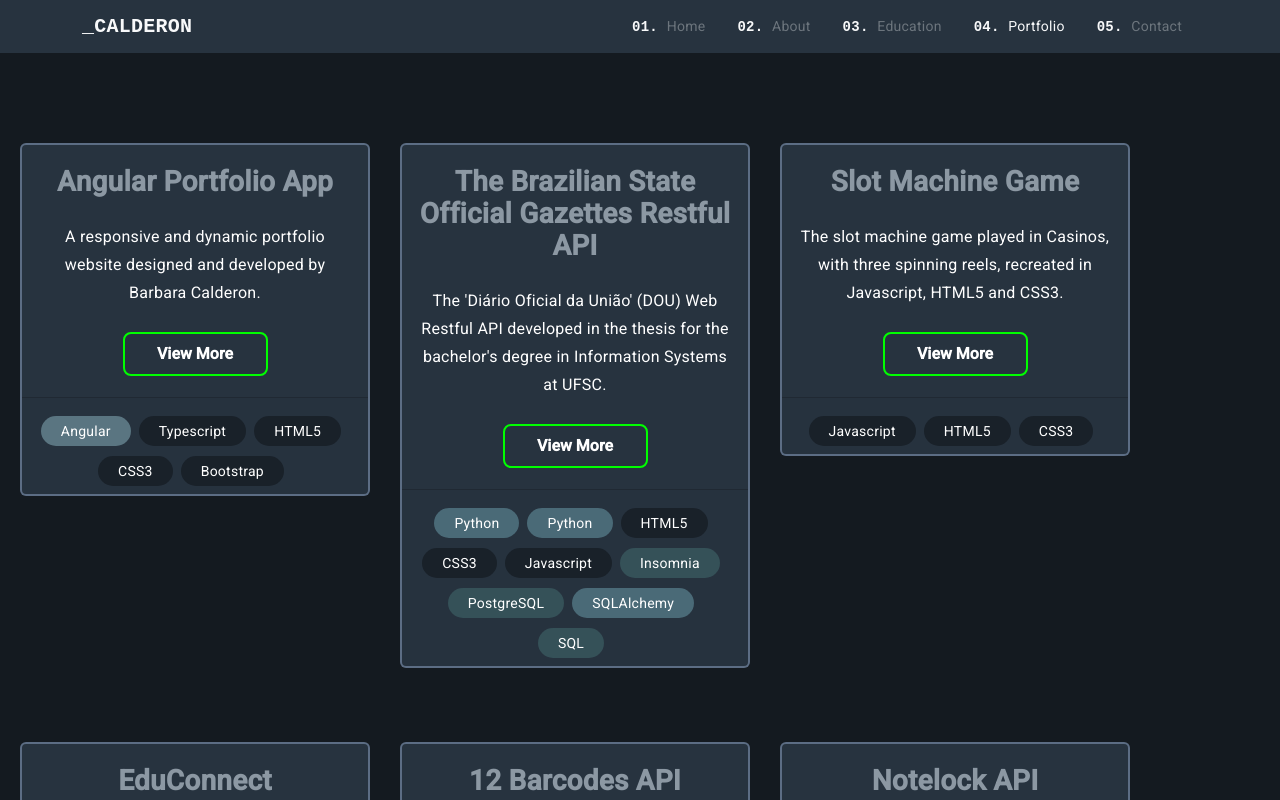
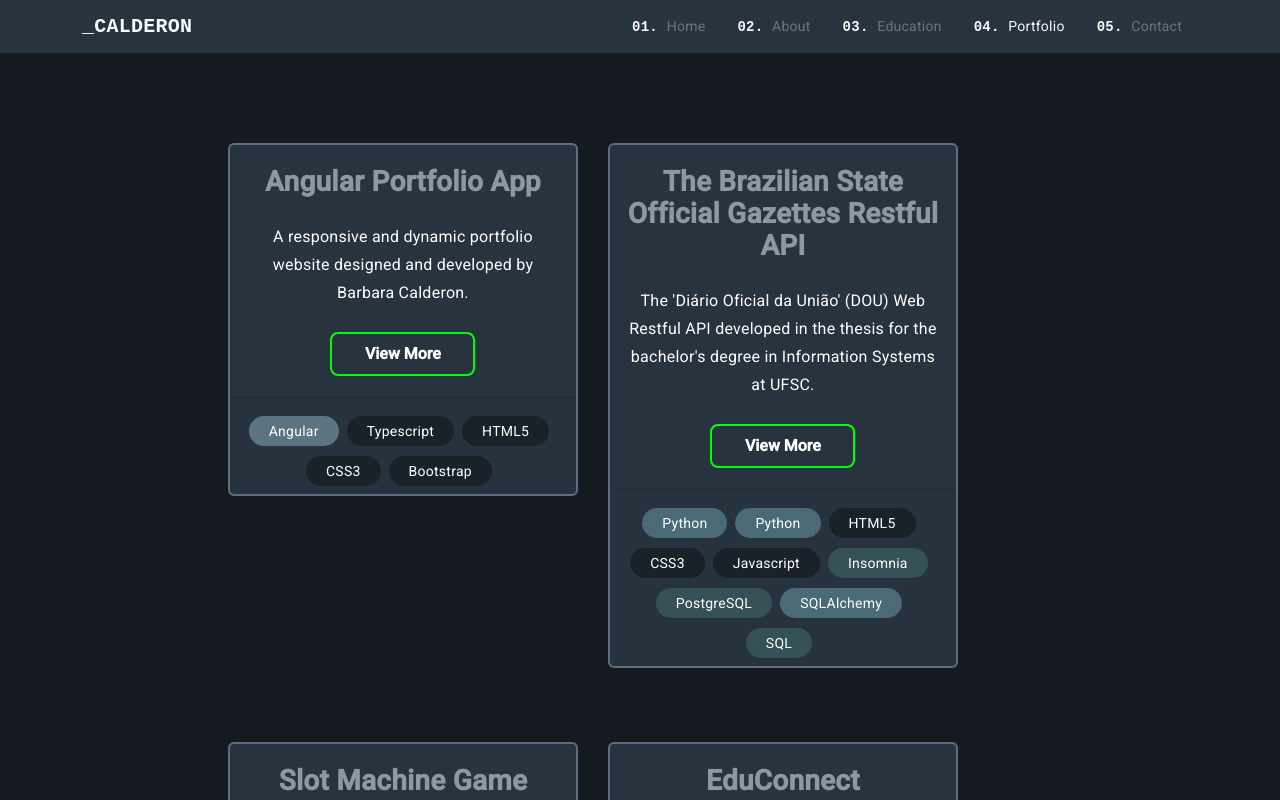
Before and after one commit to barbaracalderon/angular-portfolio-app, an Angular app: page /portfolio in a window 1280 px wide. Shown: the top 800 px of the page. Built offline with nearby package versions, Linux system fonts and the light colour scheme.

Commit message:
fix: 3 cards layout

```diff
--- a/src/app/portfolio/portfolio.component.html
+++ b/src/app/portfolio/portfolio.component.html
@@ -1,5 +1,5 @@
 <div class="align-items-center default-container">
-    <div class="content">
+    <div class="content col-lg-8">
         <div class="row">
             @for(project of projects; track project.id) {
                 <div class="col-lg-4 col-md-6 mb-4" style="max-width: 380px; min-width: 380px">
```
